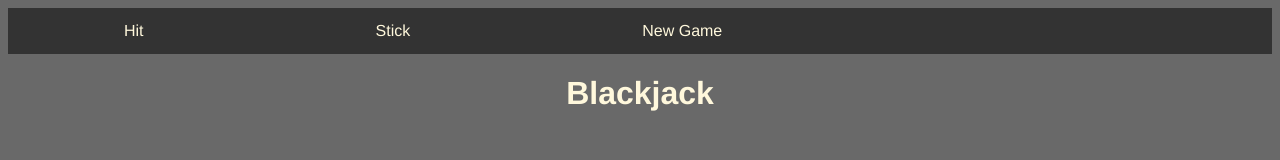
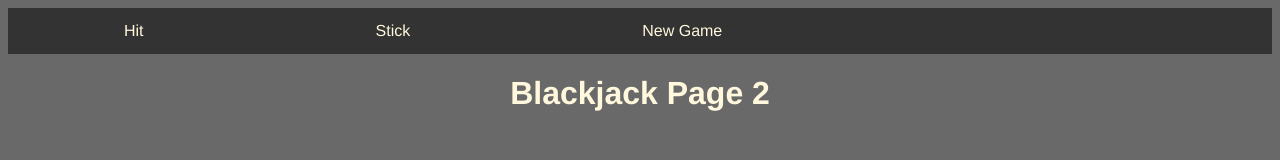
Before and after one commit to Anderu-W/javascript_blackjack, an Electron app: page pageTwo.html in a window 1280 px wide. Drawn offline with Linux system fonts and the light colour scheme.

Commit message:
Differentiating between Pages

```diff
--- a/pageTwo.html
+++ b/pageTwo.html
@@ -10,6 +10,6 @@
             <li><a href="#"> New Game </a></li>
         </ul>
 
-        <h1> Blackjack </h1>
+        <h1> Blackjack Page 2</h1>
     </body>
 </html>
```
